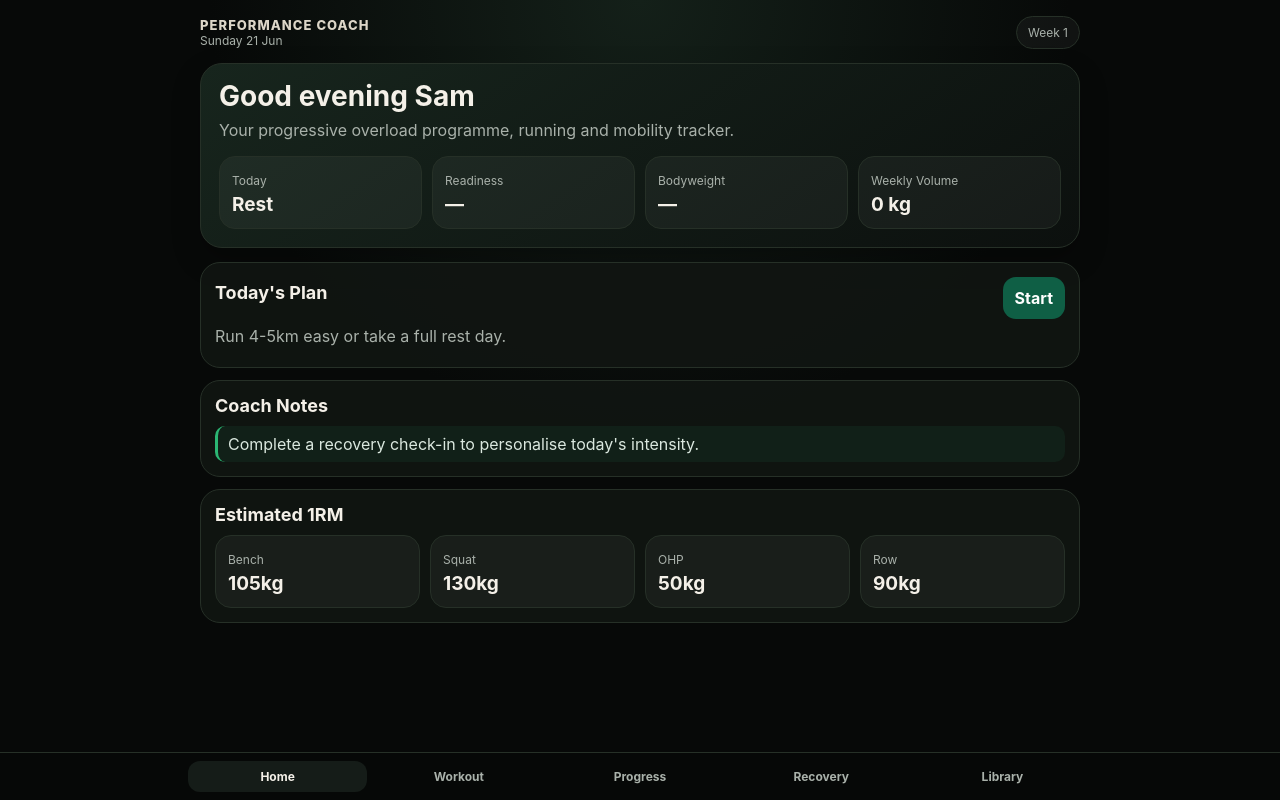
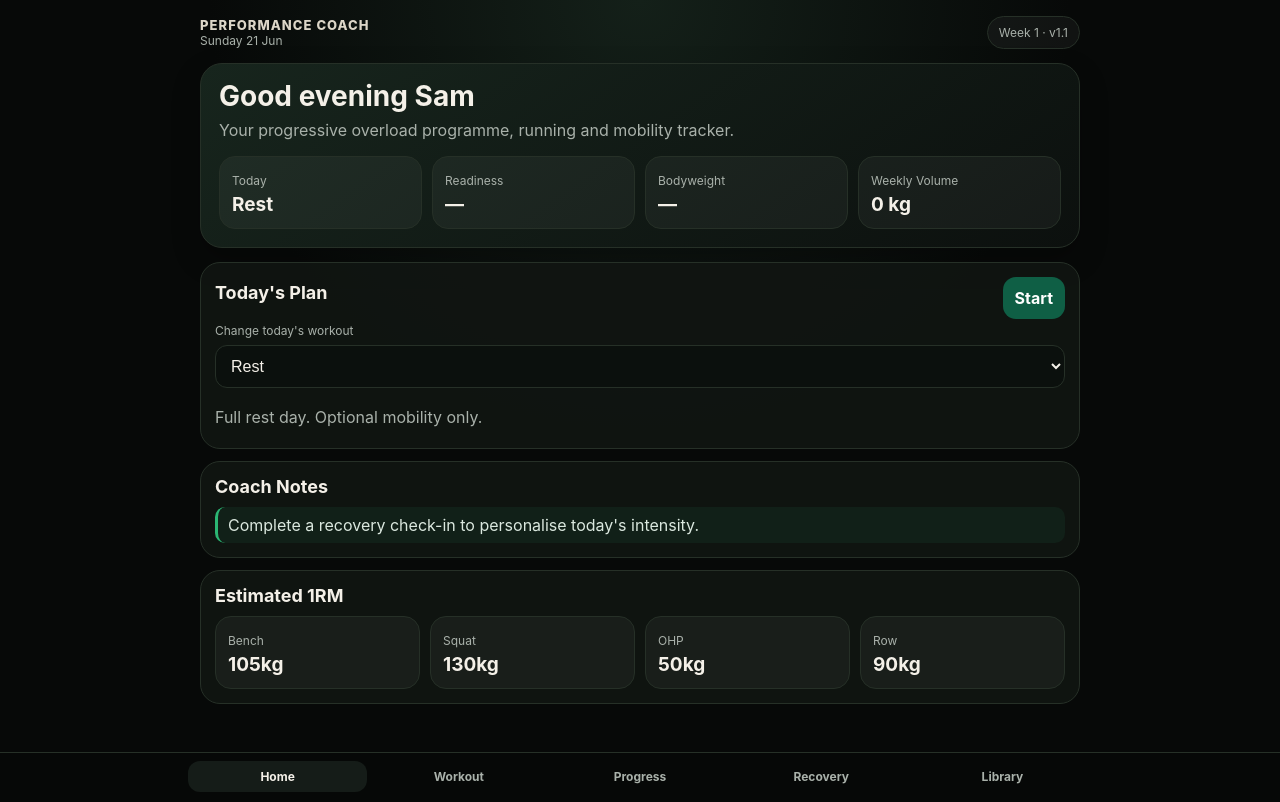
Before and after one commit to saallen90-cmd/Performance-Coach, a plain HTML site: page index.html in a window 1280 px wide. Drawn offline with Linux system fonts and the light colour scheme.

Commit message:
Add files via upload

```diff
--- a/index.html
+++ b/index.html
@@ -78,7 +78,7 @@ hr{border:0;border-top:1px solid var(--line);margin:12px 0}
     <div class="brand">Performance Coach</div>
     <div class="mini" id="todayText"></div>
   </div>
-  <div class="pill" id="weekPill">Week 1</div>
+  <div class="pill" id="weekPill">Week 1 · v1.1</div>
 </header>
 
 <section id="screen-home">
@@ -95,6 +95,8 @@ hr{border:0;border-top:1px solid var(--line);margin:12px 0}
 
   <div class="card">
     <div class="row"><h2>Today's Plan</h2><button onclick="go('workout')">Start</button></div>
+    <label class="mini">Change today's workout</label>
+    <select id="todayWorkoutOverride" onchange="setTodayWorkout(this.value)" style="margin:6px 0 12px"></select>
     <div id="todayPlan"></div>
   </div>
 
@@ -246,7 +248,7 @@ legs:["Hip flexor couch stretch — 60 sec each side","Hamstring stretch — 45
 };
 
 function defaultState(){
- return {created:new Date().toISOString(), week:1, currentWorkout:null, workouts:[], runs:[], recovery:[], weights:[], targets:{}, oneRM:{bench:105,squat:130,ohp:50,row:90}};
+ return {created:new Date().toISOString(), week:1, currentWorkout:null, dayOverrides:{}, workouts:[], runs:[], recovery:[], weights:[], targets:{}, oneRM:{bench:105,squat:130,ohp:50,row:90}};
 }
 let state=load();
 function load(){try{return JSON.parse(localStorage.getItem(LS))||defaultState()}catch(e){return defaultState()}}
@@ -256,10 +258,26 @@ function initTargets(){
  persist();
 }
 initTargets();
+if(!state.dayOverrides){state.dayOverrides={}; persist();}
 
+function dateKey(d=new Date()){
+ return d.toISOString().slice(0,10);
+}
+function scheduledWorkoutName(d=new Date()){
+ const day=d.getDay();
+ // Monday is the first training session of the week.
+ return {1:"Push A",2:"Pull A",3:"Run",4:"Legs",5:"Push B",6:"Pull B",0:"Rest"}[day];
+}
 function todayWorkoutName(){
- const day=new Date().getDay();
- return {1:"Push A",2:"Pull A",3:"Run",4:"Legs",5:"Push B",6:"Pull B",0:"Rest"}[day];
+ const key=dateKey();
+ return state.dayOverrides[key] || scheduledWorkoutName();
+}
+function setTodayWorkout(name){
+ state.dayOverrides[dateKey()] = name;
+ persist();
+ if(document.getElementById("workoutSelect") && baseProgram[name]) document.getElementById("workoutSelect").value=name;
+ renderHome();
+ renderWorkout();
 }
 function screen(id){return document.getElementById("screen-"+id)}
 function go(id){
@@ -270,11 +288,12 @@ function go(id){
 }
 function setup(){
  document.getElementById("todayText").innerText=new Date().toLocaleDateString("en-GB",{weekday:"long",day:"numeric",month:"short"});
- document.getElementById("weekPill").innerText="Week "+state.week;
+ document.getElementById("weekPill").innerText="Week "+state.week+" · v1.1";
  const sel=document.getElementById("workoutSelect");
  sel.innerHTML=Object.keys(baseProgram).map(w=>`<option>${w}</option>`).join("");
  const tw=todayWorkoutName();
  if(baseProgram[tw]) sel.value=tw;
+ else sel.value="Push A";
  renderHome(); renderWorkout(); renderLibrary();
 }
 function latestRecovery(){
@@ -304,12 +323,18 @@ function renderHome(){
   el.innerText=kg(state.oneRM[k]||{bench:105,squat:130,ohp:50,row:90}[k]);
  });
  const tw=todayWorkoutName();
+ const override=document.getElementById("todayWorkoutOverride");
+ if(override){
+   const options=["Push A","Pull A","Run","Legs","Push B","Pull B","Rest"];
+   override.innerHTML=options.map(o=>`<option ${o===tw?"selected":""}>${o}</option>`).join("");
+ }
  let plan="";
  if(baseProgram[tw]) baseProgram[tw].forEach(ex=>{
   const t=state.targets[ex.key];
   plan+=`<div class="listitem"><div><b>${ex.name}</b><br><span class="mini">${ex.targetSets}×${ex.targetReps} • ${ex.muscle}</span></div><div class="badge">${ex.type==="bodyweight"&&t.weight===0?"BW":kg(t.weight)}</div></div>`;
  });
- else plan="<p>Run 4-5km easy or take a full rest day.</p>";
+ else if(tw==="Run") plan="<p>Run 4-5km easy. Keep it conversational. Log distance, time and RPE afterwards.</p>";
+ else plan="<p>Full rest day. Optional mobility only.</p>";
  document.getElementById("todayPlan").innerHTML=plan;
  const notes=[];
  if(rs===null) notes.push("Complete a recovery check-in to personalise today's intensity.");
--- a/service-worker.js
+++ b/service-worker.js
@@ -1,4 +1,4 @@
-const CACHE_NAME = 'performance-coach-v1';
+const CACHE_NAME = 'performance-coach-v1-1';
 const ASSETS = [
   './',
   './index.html',
```
